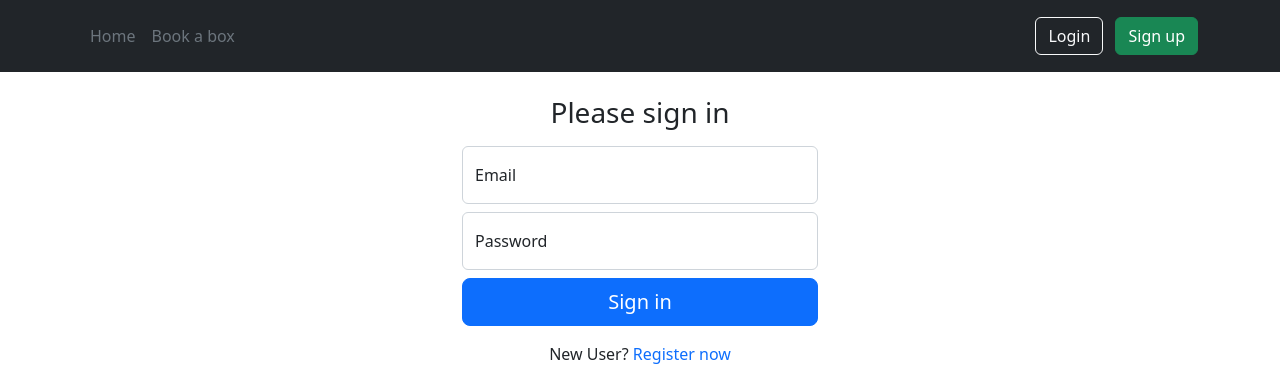
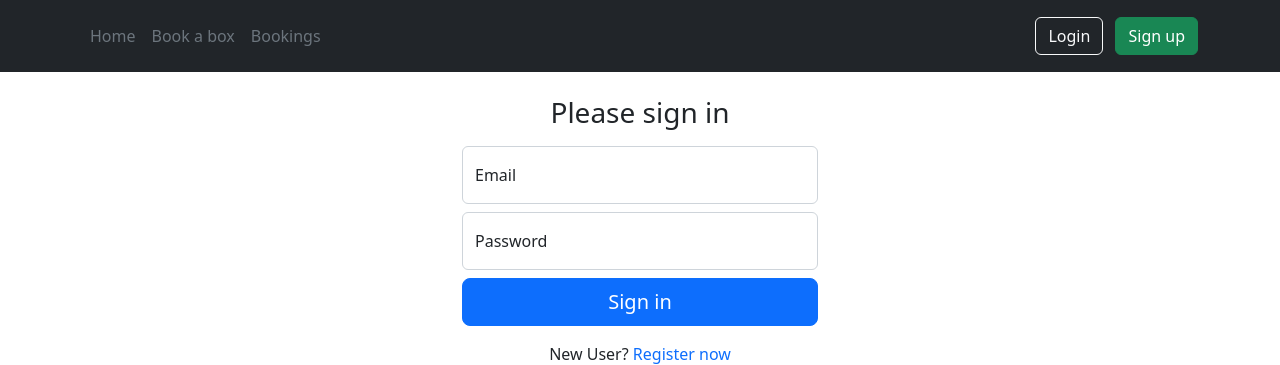
Before and after one commit to nick-ras/Cloud-webapp, a Flask app: page /login in a window 1280 px wide. Shown: the top 365 px of the page. Run offline with Flask 3, Linux system fonts and the light colour scheme; tables that the repository leaves empty hold one stand-in row (values such as "Sample post").

Commit message:
made comments and set up route for bookings

```diff
--- a/configs.py
+++ b/configs.py
@@ -1,13 +1,14 @@
+#changed file name to configs.py so it didnt conflict with the decouple config
 from decouple import config
 import os
 
-#changed name to config.py so it didnt conflict with the decouple config
+#different configs for dev and test
 SQLALCHEMY_DATABASE_URI = config("TEST_DATABASE_URL")
 class Config(object):
     DEBUG = False
     TESTING = False
     CSRF_ENABLED = True
-    # SECRET_KEY = config("SECRET_KEY", default="guess-me")
+    SECRET_KEY = config("SECRET_KEY", default="guess-me")
     SQLALCHEMY_DATABASE_URI = config("DATABASE_URL")
     SQLALCHEMY_TRACK_MODIFICATIONS = False
     BCRYPT_LOG_ROUNDS = 12
--- a/manage.py
+++ b/manage.py
@@ -3,6 +3,7 @@ import unittest
 from flask.cli import FlaskGroup
 from src import create_app
 
+#this is where program are started by running python3 manage.py run or test
 def create_app_with_config():
     config_name = "config.DevelopmentConfig"
     # Check if the second argument in the command line is 'test'
--- a/pytests/conftest.py
+++ b/pytests/conftest.py
@@ -5,6 +5,7 @@ from src import create_app
 from src import db as _db
 from sqlalchemy.orm import scoped_session
 
+#make app object available to tests
 @pytest.fixture(scope='session')
 def app():
     """
@@ -12,6 +13,7 @@ def app():
     """
     return create_app("configs.TestingConfig")
 
+#make db for session level
 @pytest.fixture(scope='session')
 def db(app, request):
     """
@@ -25,6 +27,7 @@ def db(app, request):
     # with app.app_context():
     #     _db.drop_all()
 
+#make connection on function level
 @pytest.fixture(scope='function')
 def session(db, request):
     """
--- a/pytests/test_views.py
+++ b/pytests/test_views.py
@@ -1,5 +1,6 @@
 from flask import url_for
 from bs4 import BeautifulSoup
+
 
 def test_home_page(client):
 		# Assuming you have a test client fixture
--- a/src/accounts/forms.py
+++ b/src/accounts/forms.py
@@ -7,7 +7,7 @@ from flask_wtf import FlaskForm
 from wtforms import IntegerField, StringField, BooleanField, DateTimeField, SubmitField
 from wtforms.validators import DataRequired, Length
 
-
+#register form for new user
 class RegisterForm(FlaskForm):
     email = EmailField(
         "Email", validators=[DataRequired(), Email(message=None), Length(min=6, max=40)]
@@ -39,12 +39,14 @@ class RegisterForm(FlaskForm):
     def test():
         return "test"
 
+#box form for booking a box for the user
 class BookBoxForm(FlaskForm):
 		location = StringField('Location', validators=[DataRequired()])
 		size = IntegerField('Size', validators=[DataRequired()])
 		duration = IntegerField('Duration', validators=[DataRequired()])
 		submit = SubmitField('Book Box')
 
+# standard login for user
 class LoginForm(FlaskForm):
     email = EmailField("Email", validators=[DataRequired(), Email()])
     password = PasswordField("Password", validators=[DataRequired()])
--- a/src/accounts/models.py
+++ b/src/accounts/models.py
@@ -42,7 +42,7 @@ class Boxes(db.Model):
 				user_info = f"User ID {self.user_id} - User Email {self.user.email}" if self.user else "No user assigned"
 				return f"<Boxes {self.id} - Size {self.size} - Location {self.location} - {user_info}>"
 
-
+    # gets all unique sizez from db
 		@staticmethod
 		def get_available_sizes():
 				# This query will return all unique sizes from the Boxes table where boxes are not currently in use
@@ -57,7 +57,7 @@ class Boxes(db.Model):
     # You might want to extract the sizes from the tuples into a simple list.
 				available_sizes = [item[0] for item in result]
 				return available_sizes
-
+		#this fetches all locations for a given size where in_use is false
 		@staticmethod
 		def get_locations_by_size(size):
 				# This query will return all unique locations from the Boxes table having boxes of certain size not currently in use
--- a/src/accounts/views.py
+++ b/src/accounts/views.py
@@ -6,8 +6,8 @@ from src.accounts.models import User, Boxes
 from .forms import LoginForm, RegisterForm
 from datetime import datetime
 
+#blueprint for account folde
 accounts_bp = Blueprint("accounts", __name__)
-
 
 #register route, checks if user is already logged in, if not renders register page
 @accounts_bp.route("/register", methods=["GET", "POST"])
--- a/src/core/views.py
+++ b/src/core/views.py
@@ -8,13 +8,12 @@ from datetime import datetime, timedelta
 
 core_bp = Blueprint("core", __name__)
 
+#main page
 @core_bp.route("/")
-#@login_required
 def home():
-		#if current_user.is_authenticated:
 		return render_template("core/index.html")
-		#return redirect(url_for("accounts.login"))
 
+#booking a box
 @core_bp.route("/locations", methods=["GET", "POST"])
 @login_required
 def book_box():
@@ -48,6 +47,7 @@ def book_box():
 				return render_template("core/locations.html", form=form, get_sizes=get_sizes, duration=duration_opt)  # Assuming you have a template for booking
 		return redirect(url_for("accounts.login"))
 
+# helper for locations route. It gets the locations available for a given size
 @core_bp.route("/get-locations", methods=["POST"])
 @login_required
 def get_locations():
--- a/src/templates/navigation.html
+++ b/src/templates/navigation.html
@@ -5,6 +5,7 @@
 			<ul class="nav col-12 col-lg-auto me-lg-auto mb-2 justify-content-center mb-md-0">
 				<li><a href="{{ url_for('core.home') }}" class="nav-link px-2 text-secondary">Home</a></li>
 				<li><a href="{{ url_for('core.book_box') }}" class="nav-link px-2 text-secondary">Book a box</a></li>
+				<li><a href="{{ url_for('accounts.bookings') }}" class="nav-link px-2 text-secondary">Bookings</a></li>
 			</ul>
 
 			<div class="text-end">
```
Also changed, not shown: db_update.py (+4 -17 lines), src/__init__.py (+1 -76 lines).
